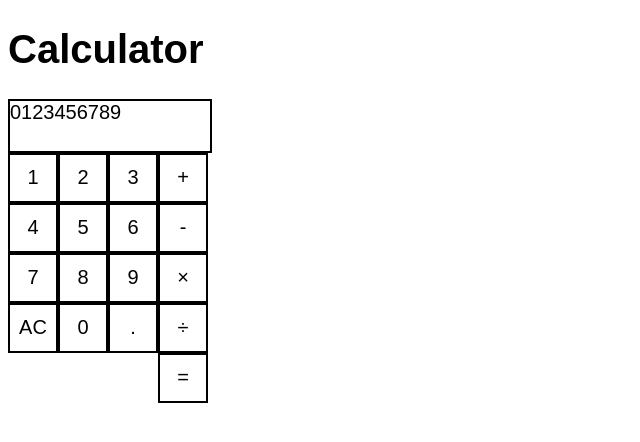
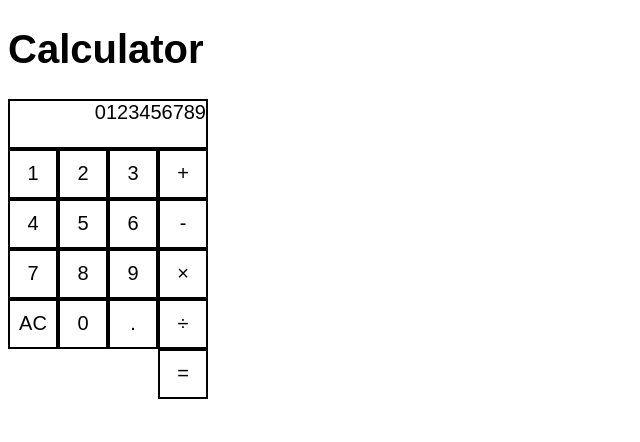
Before and after one commit to clinckzone/calculator-react, a React (Create React App) app: page / in a window 1280 px wide. Shown: the top 442 px of the page, without its empty margins (0-640 px from the left). Built offline with nearby package versions, Linux system fonts and the light colour scheme.

Commit message:
Update calculator screen

```diff
--- a/src/components/Screen.js
+++ b/src/components/Screen.js
@@ -11,9 +11,11 @@ class Screen extends React.Component {
 }
 
 const  screenStyle = {
+  boxSizing: "border-box",
   width: '100%',
   height: 50,
   border: '2px solid black',
+  textAlign: 'right',
 }
 
 export default Screen;
```
